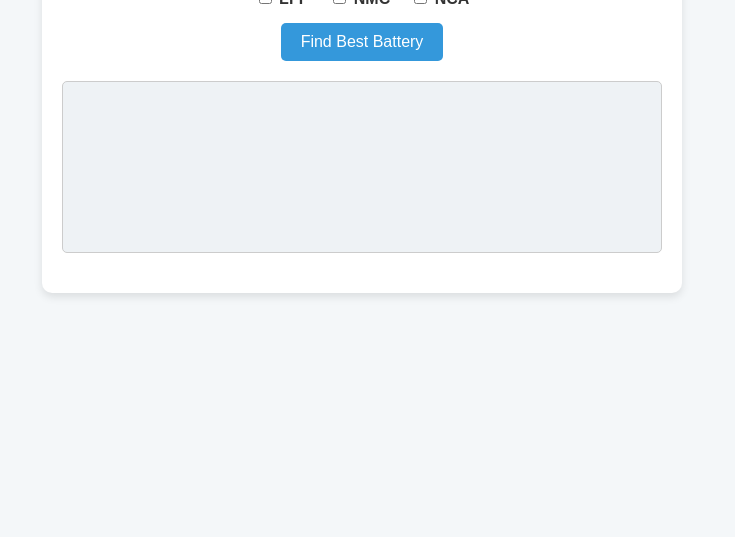
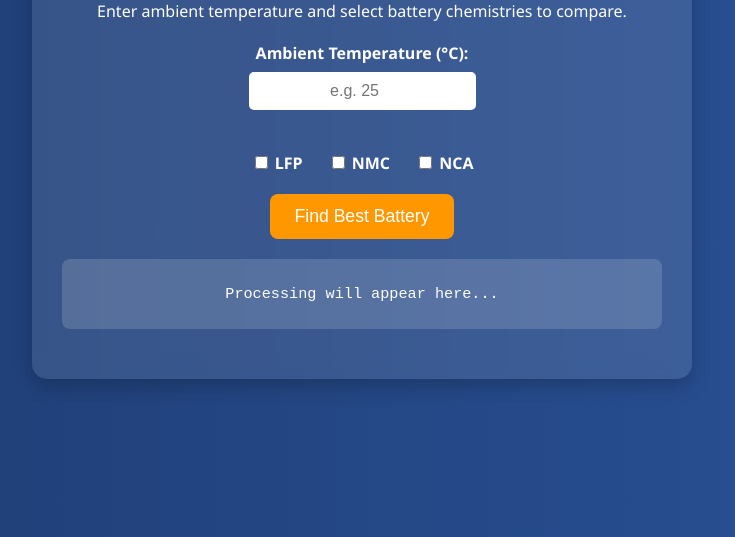
Before and after one commit to AADYA-ARORA/tempest-iitgn, a plain HTML site: page index.html in a window 1280 px wide. Shown: the part 263-800 px from the top of the page, without its empty margins (278-1013 px from the left). Drawn offline with Linux system fonts and the light colour scheme.

Commit message:
updated index.html

```diff
--- a/index.html
+++ b/index.html
@@ -3,75 +3,95 @@
 <head>
 <meta charset="UTF-8">
 <meta name="viewport" content="width=device-width, initial-scale=1.0">
-<title>Battery Chemistry Selector</title>
+<title>TEMPEST</title>
 <style>
     body {
-        font-family: Arial, sans-serif;
-        background: #f4f7f9;
-        color: #333;
+        margin: 0;
+        font-family: 'Segoe UI', sans-serif;
+        background: linear-gradient(to right, #1e3c72, #2a5298);
+        color: white;
+        display: flex;
+        justify-content: center;
+        align-items: center;
+        min-height: 100vh;
+    }
+    .container {
+        background: rgba(255, 255, 255, 0.1);
+        padding: 30px;
+        border-radius: 15px;
+        box-shadow: 0 8px 20px rgba(0,0,0,0.2);
+        width: 90%;
+        max-width: 600px;
         text-align: center;
-        padding: 20px;
+        backdrop-filter: blur(10px);
     }
     h1 {
-        color: #2c3e50;
+        margin-bottom: 10px;
+        font-size: 1.8rem;
     }
-    .container {
-        background: #fff;
-        max-width: 600px;
-        margin: auto;
-        padding: 20px;
-        border-radius: 10px;
-        box-shadow: 0 4px 8px rgba(0,0,0,0.1);
+    p {
+        font-size: 1rem;
+        margin-bottom: 20px;
+    }
+    label {
+        font-weight: bold;
+        font-size: 1rem;
+    }
+    input[type="number"] {
+        padding: 10px;
+        font-size: 1rem;
+        border-radius: 5px;
+        border: none;
+        margin-top: 8px;
+        text-align: center;
     }
     .checkbox-group {
         display: flex;
         justify-content: center;
-        gap: 20px;
-        margin: 15px 0;
+        gap: 25px;
+        margin: 20px 0;
     }
-    label {
-        font-weight: bold;
-    }
-    input[type="number"] {
-        padding: 8px;
-        width: 100px;
-        font-size: 1rem;
+    .checkbox-group label {
+        cursor: pointer;
     }
     button {
-        padding: 10px 20px;
-        font-size: 1rem;
-        background: #3498db;
+        padding: 12px 25px;
+        font-size: 1.1rem;
+        background: #ff9800;
         color: white;
         border: none;
-        border-radius: 5px;
+        border-radius: 8px;
         cursor: pointer;
+        transition: background 0.3s;
     }
     button:hover {
-        background: #2980b9;
+        background: #e68900;
     }
     #logs {
-        background: #eef2f5;
-        padding: 10px;
+        background: rgba(255,255,255,0.15);
+        padding: 15px;
         margin-top: 20px;
-        text-align: left;
+        text-align: center;
         font-family: monospace;
-        height: 150px;
-        overflow-y: auto;
-        border-radius: 5px;
-        border: 1px solid #ccc;
+        height: 40px;
+        display: flex;
+        align-items: center;
+        justify-content: center;
+        border-radius: 8px;
+        font-size: 0.95rem;
     }
     #result {
         margin-top: 20px;
-        font-size: 1.2rem;
+        font-size: 1.3rem;
         font-weight: bold;
-        color: green;
+        color: #00ff90;
     }
 </style>
 </head>
 <body>
 
 <div class="container">
-    <h1>Battery Chemistry Selector</h1>
+    <h1>TEMPEST</h1>
     <p>Enter ambient temperature and select battery chemistries to compare.</p>
 
     <label for="temp">Ambient Temperature (°C):</label><br>
@@ -85,7 +105,7 @@
 
     <button onclick="startProcessing()">Find Best Battery</button>
 
-    <div id="logs"></div>
+    <div id="logs">Processing will appear here...</div>
     <div id="result"></div>
 </div>
 
@@ -131,7 +151,7 @@ async function startProcessing() {
 
     const logsDiv = document.getElementById("logs");
     const resultDiv = document.getElementById("result");
-    logsDiv.innerHTML = "";
+    logsDiv.innerHTML = "Processing will appear here...";
     resultDiv.innerHTML = "";
 
     if (isNaN(temp) || selectedBatteries.length === 0) {
@@ -141,12 +161,11 @@ async function startProcessing() {
 
     const dataset = getDataset(temp);
 
-    // Fake processing logs
+    // Fake processing logs (overwriting each time)
     for (let battery of selectedBatteries) {
         const files = filesList[dataset][battery];
         for (let i = 0; i < files.length; i++) {
-            logsDiv.innerHTML += `Processing ${battery} battery file - ${files[i]} ${i+1}/${files.length}<br>`;
-            logsDiv.scrollTop = logsDiv.scrollHeight;
+            logsDiv.innerHTML = `Processing ${battery} battery file - ${files[i]} ${i+1}/${files.length}`;
             await new Promise(resolve => setTimeout(resolve, 500)); // 0.5s delay
         }
     }
@@ -155,12 +174,14 @@ async function startProcessing() {
     const validBatteries = selectedBatteries.filter(bat => temp < avgTemps[dataset][bat]);
     if (validBatteries.length === 0) {
         resultDiv.innerHTML = "No battery meets the criteria.";
+        logsDiv.innerHTML = "Processing complete.";
         return;
     }
     const bestBattery = validBatteries.reduce((best, current) => {
         return avgTemps[dataset][current] < avgTemps[dataset][best] ? current : best;
     });
 
+    logsDiv.innerHTML = "Processing complete.";
     resultDiv.innerHTML = `Best battery chemistry: ${bestBattery}`;
 }
 </script>
```
